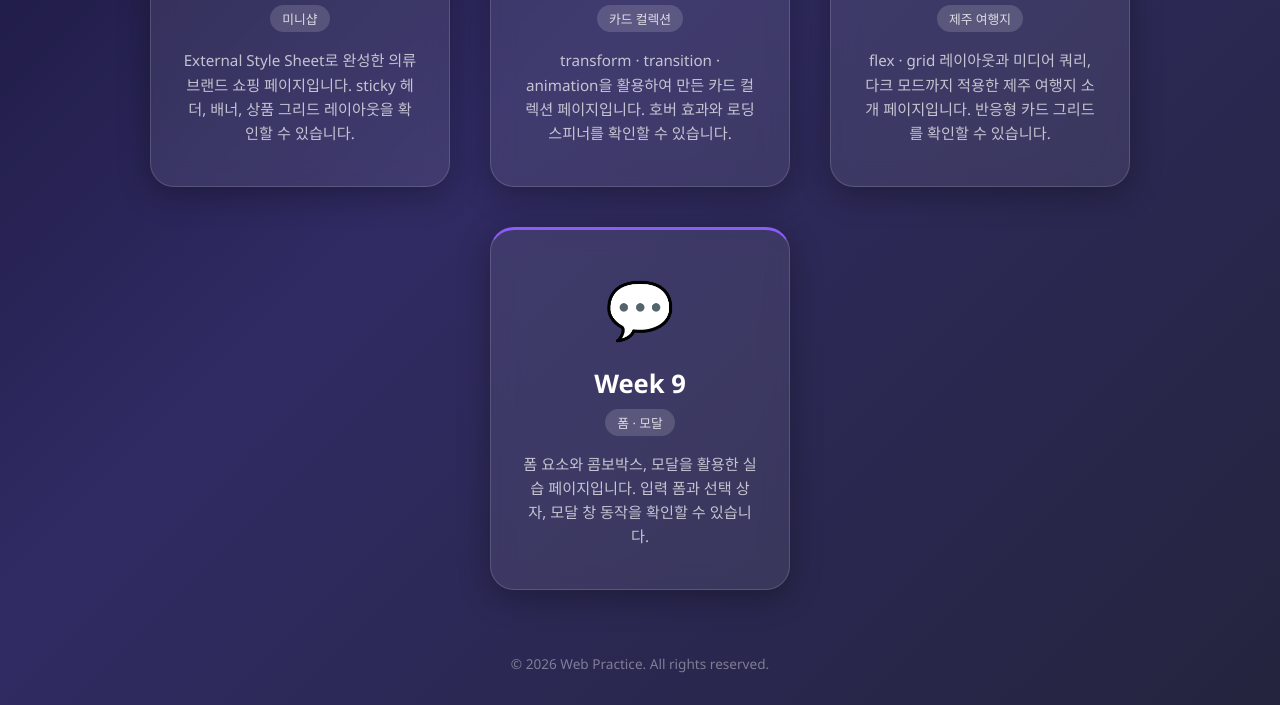
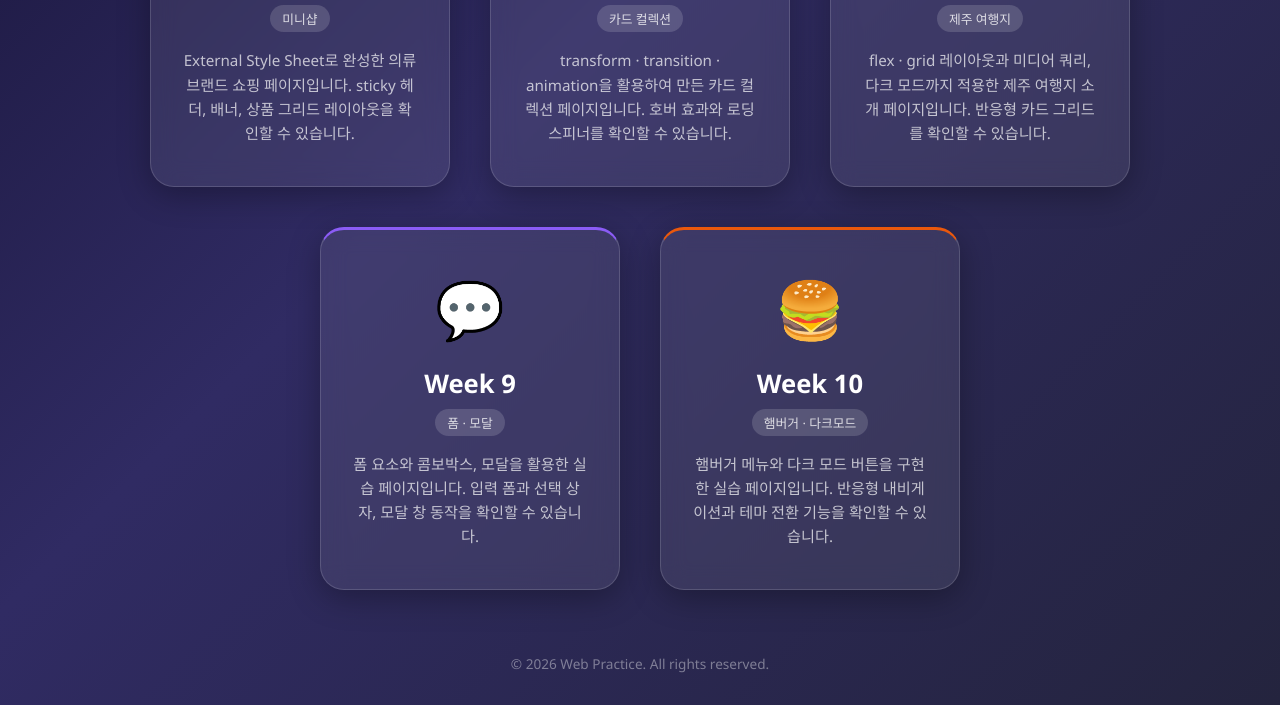
Before and after one commit to mabooky/web-practice-2026, a plain HTML site: page index.html in a window 1280 px wide. Shown: the part 762-1467 px from the top of the page. Drawn offline with Linux system fonts and the light colour scheme.

Commit message:
feat(landing-page): Week 10 바로가기 추가

```diff
--- a/index.html
+++ b/index.html
@@ -128,6 +128,10 @@
             border-top: 3px solid #8b5cf6;
         }
 
+        .card:nth-child(8) {
+            border-top: 3px solid #ea580c;
+        }
+
         footer {
             margin-top: 4rem;
             font-size: 0.85rem;
@@ -190,6 +194,13 @@
             <span class="badge">폼 · 모달</span>
             <p>폼 요소와 콤보박스, 모달을 활용한 실습 페이지입니다. 입력 폼과 선택 상자, 모달 창 동작을 확인할 수 있습니다.</p>
         </a>
+
+        <a href="week10/" class="card">
+            <div class="icon">🍔</div>
+            <h2>Week 10</h2>
+            <span class="badge">햄버거 · 다크모드</span>
+            <p>햄버거 메뉴와 다크 모드 버튼을 구현한 실습 페이지입니다. 반응형 내비게이션과 테마 전환 기능을 확인할 수 있습니다.</p>
+        </a>
     </div>
 
     <footer>
```
